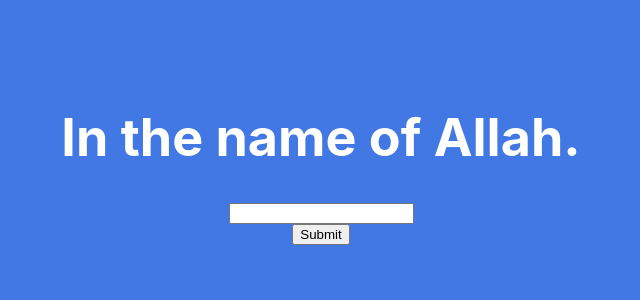
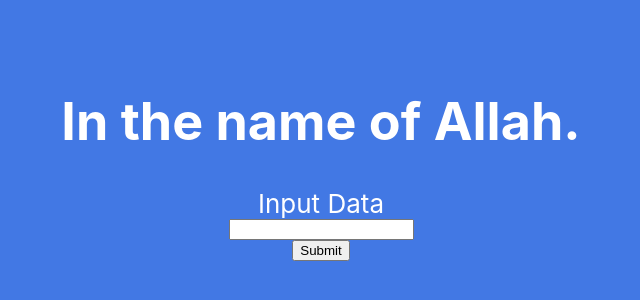
Before and after one commit to daisym18/Parnian, a React (Create React App) app: page / in a window 1280 px wide. Shown: the part 242-542 px from the top of the page, without its empty margins (319-959 px from the left). Built offline with nearby package versions, Linux system fonts and the light colour scheme.

Commit message:
another commit for test jenkins

```diff
--- a/src/App.js
+++ b/src/App.js
@@ -6,6 +6,7 @@ function App() {
     <div className="App">
       <header className="App-header">
         <h1>In the name of Allah.</h1>
+        <label>Input Data</label>
         <input type="text"/>
         <input type="submit" value="Submit"/>
 
```
